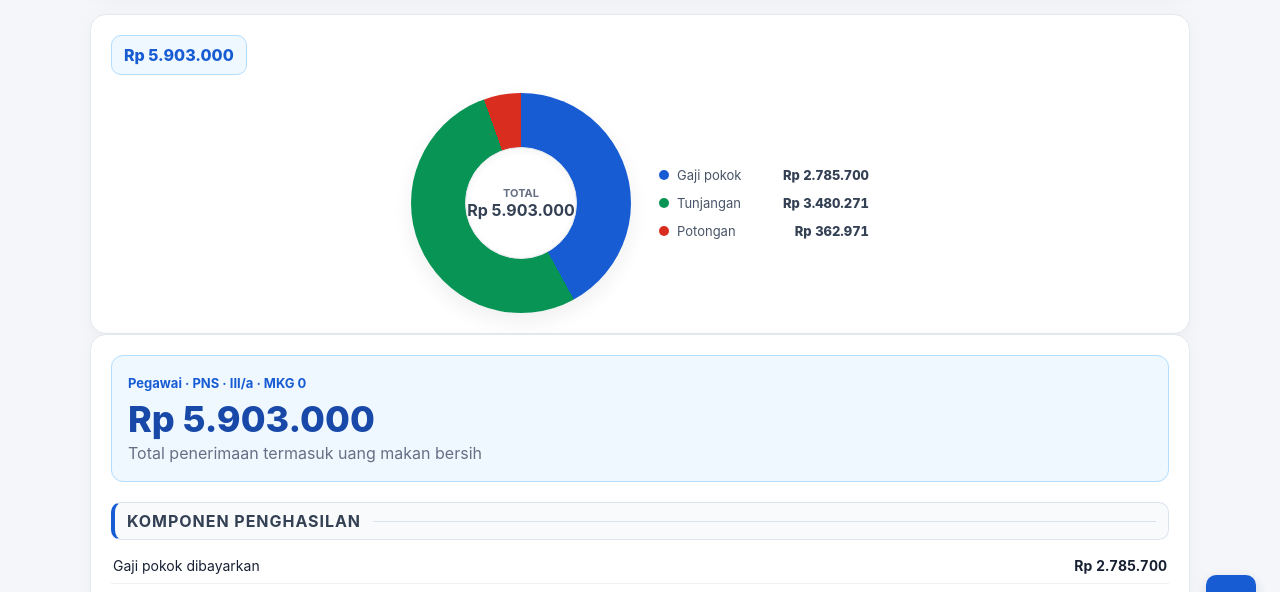
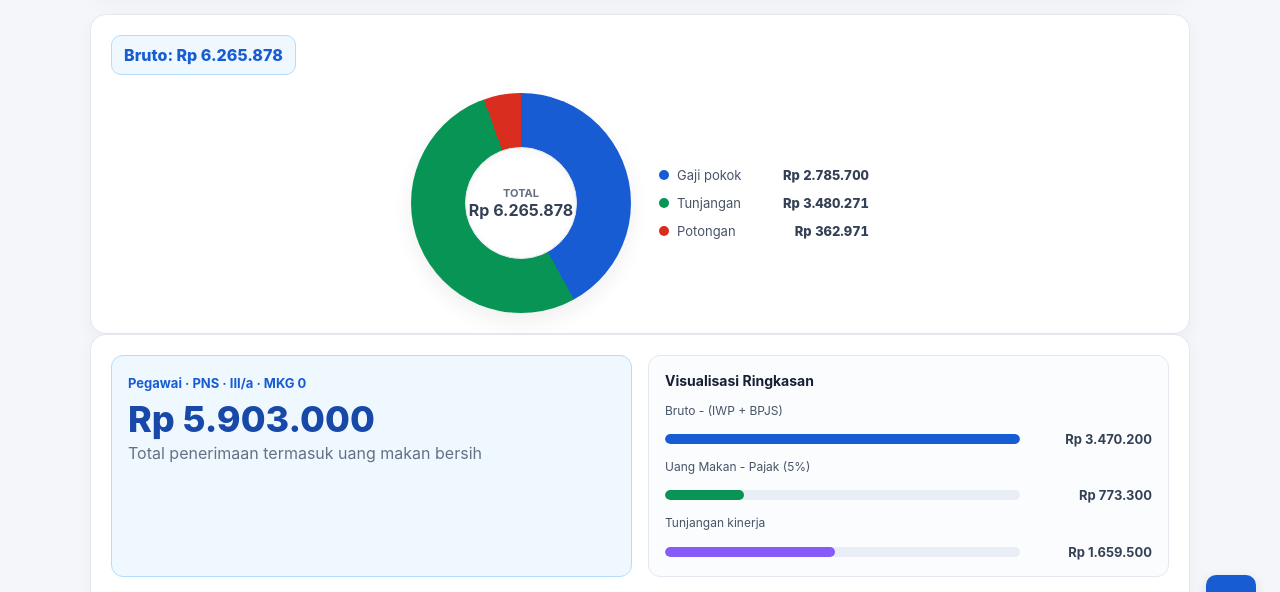
Before and after one commit to naufaruqi/lintasgaji, a plain HTML site: page index.html in a window 1280 px wide. Shown: the part 155-747 px from the top of the page. Drawn offline with Linux system fonts and the light colour scheme.

Commit message:
Add summary visualization card
Co-authored-by: Copilot <223556219+Copilot@users.noreply.github.com>

```diff
--- a/index.html
+++ b/index.html
@@ -403,6 +403,19 @@
         padding: 16px;
         margin-bottom: 14px;
       }
+      .result-summary-row {
+        display: grid;
+        grid-template-columns: repeat(2, minmax(0, 1fr));
+        align-items: stretch;
+        gap: 16px;
+        margin-bottom: 14px;
+      }
+      .result-summary-row .result-top,
+      .result-summary-row .summary-bar-card {
+        min-width: 0;
+        height: 100%;
+        margin: 0;
+      }
       .result-top span {
         font-size: 13px;
         color: #175cd3;
@@ -471,6 +484,63 @@
         line-height: 1.5;
         margin-top: 14px;
       }
+      .summary-bar-card {
+        margin-top: 16px;
+        padding: 16px;
+        border: 1px solid #e4e8ef;
+        border-radius: 12px;
+        background: #fbfcfe;
+      }
+      .summary-bar-card h3 {
+        margin: 0 0 14px;
+        font-size: 14px;
+      }
+      .summary-bar-list {
+        display: grid;
+        gap: 12px;
+      }
+      .summary-bar-row {
+        display: grid;
+        grid-template-columns: minmax(0, 1fr) 120px;
+        align-items: center;
+        gap: 12px;
+      }
+      .summary-bar-label {
+        grid-column: 1 / -1;
+        color: #475467;
+        font-size: 12px;
+        line-height: 1.35;
+      }
+      .summary-bar-track {
+        height: 10px;
+        overflow: hidden;
+        border-radius: 999px;
+        background: #e9eef6;
+      }
+      .summary-bar-fill {
+        width: 0;
+        height: 100%;
+        border-radius: inherit;
+        background: #175cd3;
+        transition: width 0.35s ease;
+      }
+      .summary-bar-row:nth-child(2) .summary-bar-fill {
+        background: #079455;
+      }
+      .summary-bar-row:nth-child(3) .summary-bar-fill {
+        background: #875bf7;
+      }
+      .summary-bar-row:nth-child(4) .summary-bar-fill {
+        background: #f79009;
+      }
+      .summary-bar-row:nth-child(n + 5) .summary-bar-fill {
+        background: #98a2b3;
+      }
+      .summary-bar-value {
+        text-align: right;
+        color: #344054;
+        font-size: 13px;
+      }
       .error {
         color: #b42318;
         font-size: 13px;
@@ -628,9 +698,18 @@
         .panel {
           padding: 16px;
         }
+        .result-summary-row {
+          grid-template-columns: 1fr;
+        }
         .chart-content {
           flex-direction: column;
           gap: 18px;
+        }
+        .summary-bar-row {
+          grid-template-columns: 1fr 100px;
+        }
+        .summary-bar-label {
+          grid-column: 1 / -1;
         }
         .pie-chart {
           flex-basis: 180px;
@@ -905,10 +984,16 @@
           </div>
         </section>
         <section class="panel">
-          <div class="result-top">
-            <span id="identitas">Ahmad Fauzi · PNS · III/a · MKG 0</span>
-            <div class="amount" id="total">Rp0</div>
-            <p>Total penerimaan termasuk uang makan bersih</p>
+          <div class="result-summary-row">
+            <div class="result-top">
+              <span id="identitas">Ahmad Fauzi · PNS · III/a · MKG 0</span>
+              <div class="amount" id="total">Rp0</div>
+              <p>Total penerimaan termasuk uang makan bersih</p>
+            </div>
+            <section class="summary-bar-card" aria-label="Visualisasi ringkasan">
+              <h3>Visualisasi Ringkasan</h3>
+              <div class="summary-bar-list" id="ringkasanBar"></div>
+            </section>
           </div>
           <div class="section-label section-divider">Komponen penghasilan</div>
           <table>
@@ -919,10 +1004,6 @@
             <tbody id="potongan"></tbody>
           </table>
 
-          <div class="section-label section-divider">Ringkasan</div>
-          <table>
-            <tbody id="ringkasan"></tbody>
-          </table>
           <div class="notice">
             Hasil ini simulasi, bukan penetapan gaji resmi. Pastikan dasar hukum
             dan komponen objek potongan diverifikasi sebelum digunakan untuk
@@ -1156,7 +1237,26 @@
           .join("");
       }
 
+      function renderSummaryBars(rows) {
+        const maximum = Math.max(...rows.map(([, value]) => value), 1);
+        $("ringkasanBar").innerHTML = rows
+          .map(([label, value]) => {
+            const percentage = maximum ? (value / maximum) * 100 : 0;
+            return `
+              <div class="summary-bar-row">
+                <span class="summary-bar-label">${label}</span>
+                <div class="summary-bar-track">
+                  <div class="summary-bar-fill" style="width: ${percentage}%"></div>
+                </div>
+                <strong class="summary-bar-value">${rupiah(value)}</strong>
+              </div>
+            `;
+          })
+          .join("");
+      }
+
       function renderChart(h) {
+        const totalBruto = h.bruto + h.uangMakan + h.tunjKinerja;
         const tunjangan =
           h.tunjIstri +
           h.tunjAnak +
@@ -1178,8 +1278,8 @@
         const gajiEnd = gajiPercentage;
         const tunjanganEnd = gajiEnd + tunjanganPercentage;
 
-        $("chartTotal").textContent = rupiah(h.totalPenerimaan);
-        $("pieTotal").textContent = rupiah(h.totalPenerimaan);
+        $("chartTotal").textContent = `Bruto: ${rupiah(totalBruto)}`;
+        $("pieTotal").textContent = rupiah(totalBruto);
         $("valueGaji").textContent = rupiah(values.Gaji);
         $("valueTunjangan").textContent = rupiah(values.Tunjangan);
         $("valuePotongan").textContent = rupiah(values.Potongan);
@@ -1255,9 +1355,9 @@
             ["Pembulatan", h.pembulatan],
             [
               h.tpgLayak
-                ? "Bruto + Uang Makan bruto + TPG + Selisih Tukin"
-                : "Bruto + Makan bruto + Tukin/TPG",
-              h.bruto + h.uangMakan + h.tunjKinerja + h.pembulatan,
+                ? "Bruto + Makan bruto + TPG + Selisih Tukin"
+                : "Bruto + Makan bruto + Tukin",
+              h.bruto + h.uangMakan + h.tunjKinerja,
               "total",
             ],
           ]);
@@ -1275,7 +1375,7 @@
             ],
             ["Total semua potongan", h.totalSemuaPotongan, "total"],
           ]);
-          renderRows("ringkasan", [
+          const ringkasanRows = [
             [
               "Bruto - (IWP + BPJS)",
               h.bruto + h.pembulatan - h.totalPotongan,
@@ -1293,8 +1393,10 @@
                   ["Selisih Tukin", h.selisihTukin],
                 ]
               : [["Tunjangan kinerja", h.tunjKinerja]]),
-            ["TOTAL PENERIMAAN", h.totalPenerimaan, "total"],
-          ]);
+          ];
+          renderSummaryBars(
+            ringkasanRows.map(([label, value]) => [label, value]),
+          );
         } catch (e) {
           $("gradeInfo").textContent = "Grade tidak tersedia";
           $("error").textContent = e.message;
```
